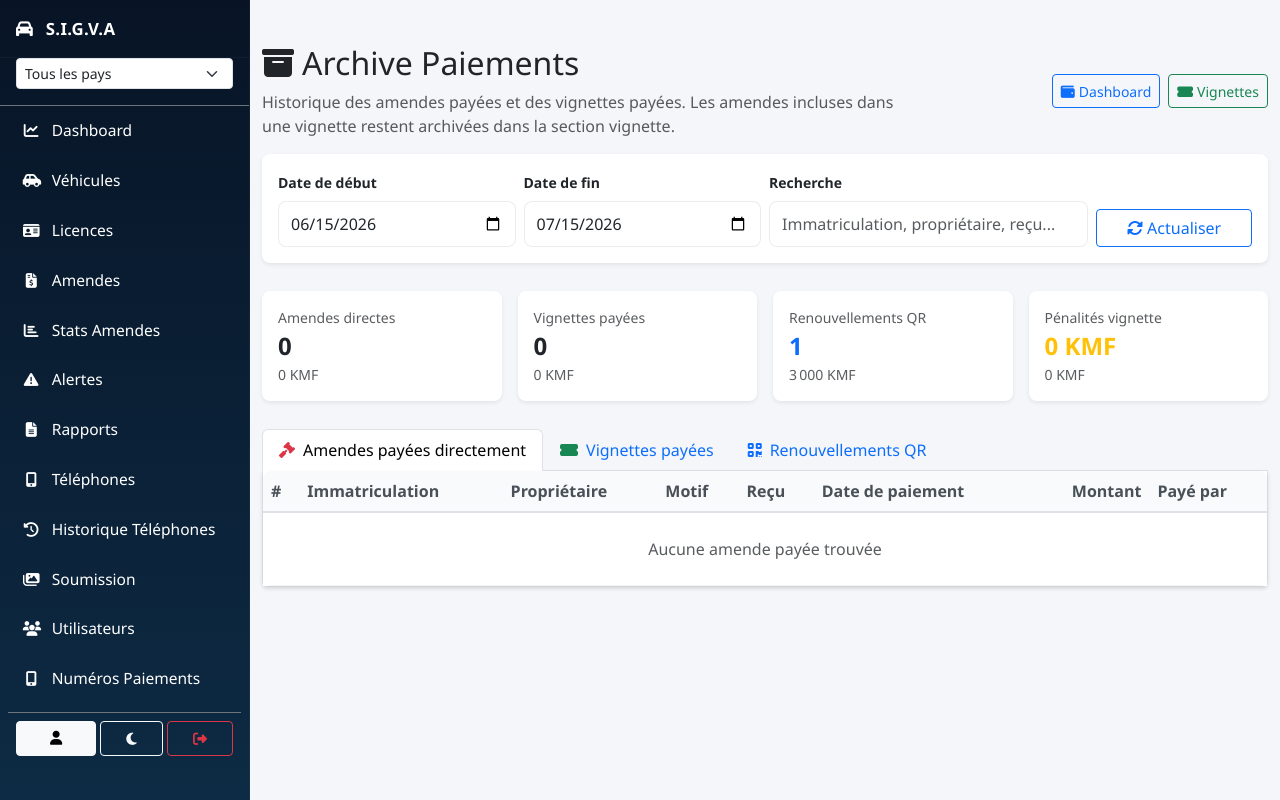
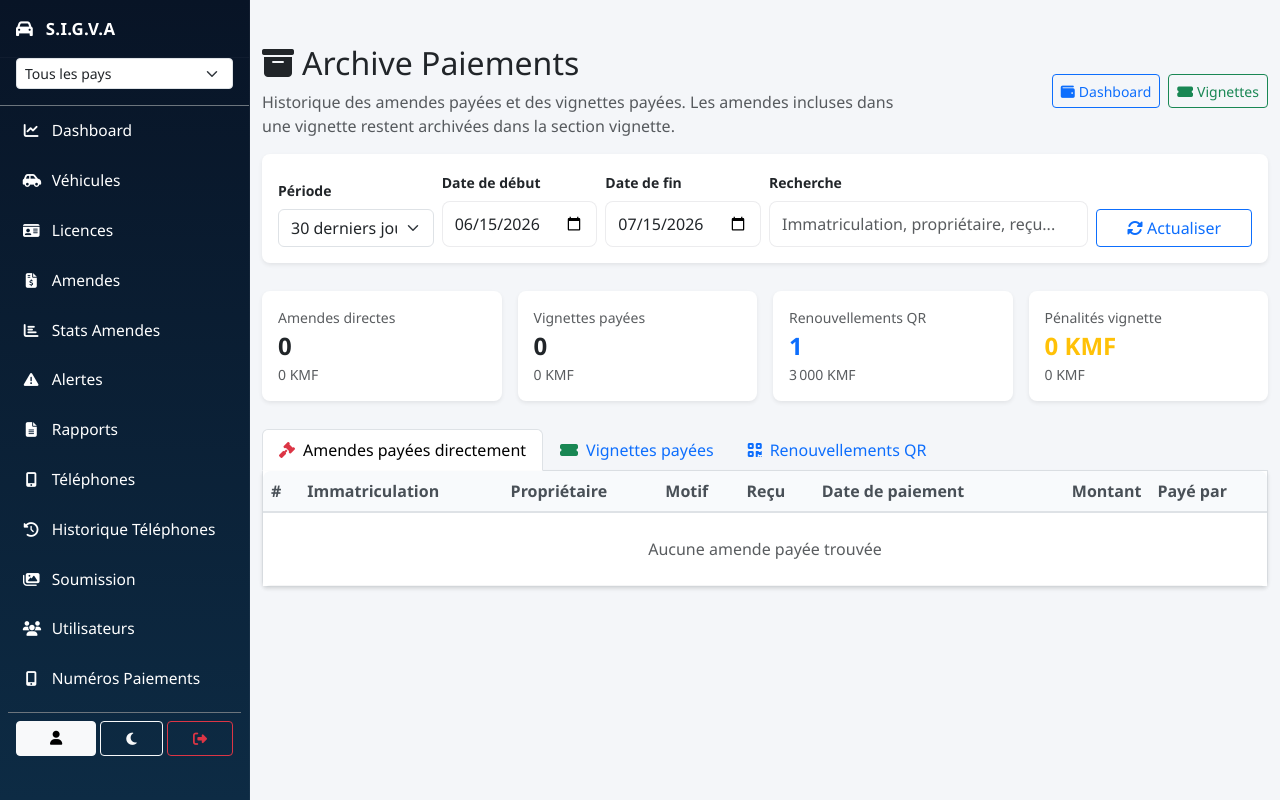
Before and after one commit to smarttechnology-km/brigade-mobile, a Flask app: page /mobile-money-archive in a window 1280 px wide. Run offline with Flask 3, Linux system fonts and the light colour scheme; a user stored in the database is signed in; data comes from the database, SQL or seed files in the repository; data that the repository does not hold is empty; some libraries are stand-ins or nearby versions.

Commit message:
Add files via upload

```diff
--- a/app/templates/mobile_money_archive.html
+++ b/app/templates/mobile_money_archive.html
@@ -24,11 +24,22 @@
   <div class="card border-0 shadow-sm mb-3">
     <div class="card-body">
       <div class="row g-2 align-items-end">
-        <div class="col-md-3">
+        <div class="col-md-2">
+          <label class="form-label small fw-semibold">Période</label>
+          <select id="archive-period" class="form-select">
+            <option value="30">30 derniers jours</option>
+            <option value="7">7 derniers jours</option>
+            <option value="today">Aujourd'hui</option>
+            <option value="month">Ce mois</option>
+            <option value="year">Cette année</option>
+            <option value="all">Tous</option>
+          </select>
+        </div>
+        <div class="col-md-2" id="custom-start-col">
           <label class="form-label small fw-semibold">Date de début</label>
           <input type="date" id="archive-start-date" class="form-control">
         </div>
-        <div class="col-md-3">
+        <div class="col-md-2" id="custom-end-col">
           <label class="form-label small fw-semibold">Date de fin</label>
           <input type="date" id="archive-end-date" class="form-control">
         </div>
```
